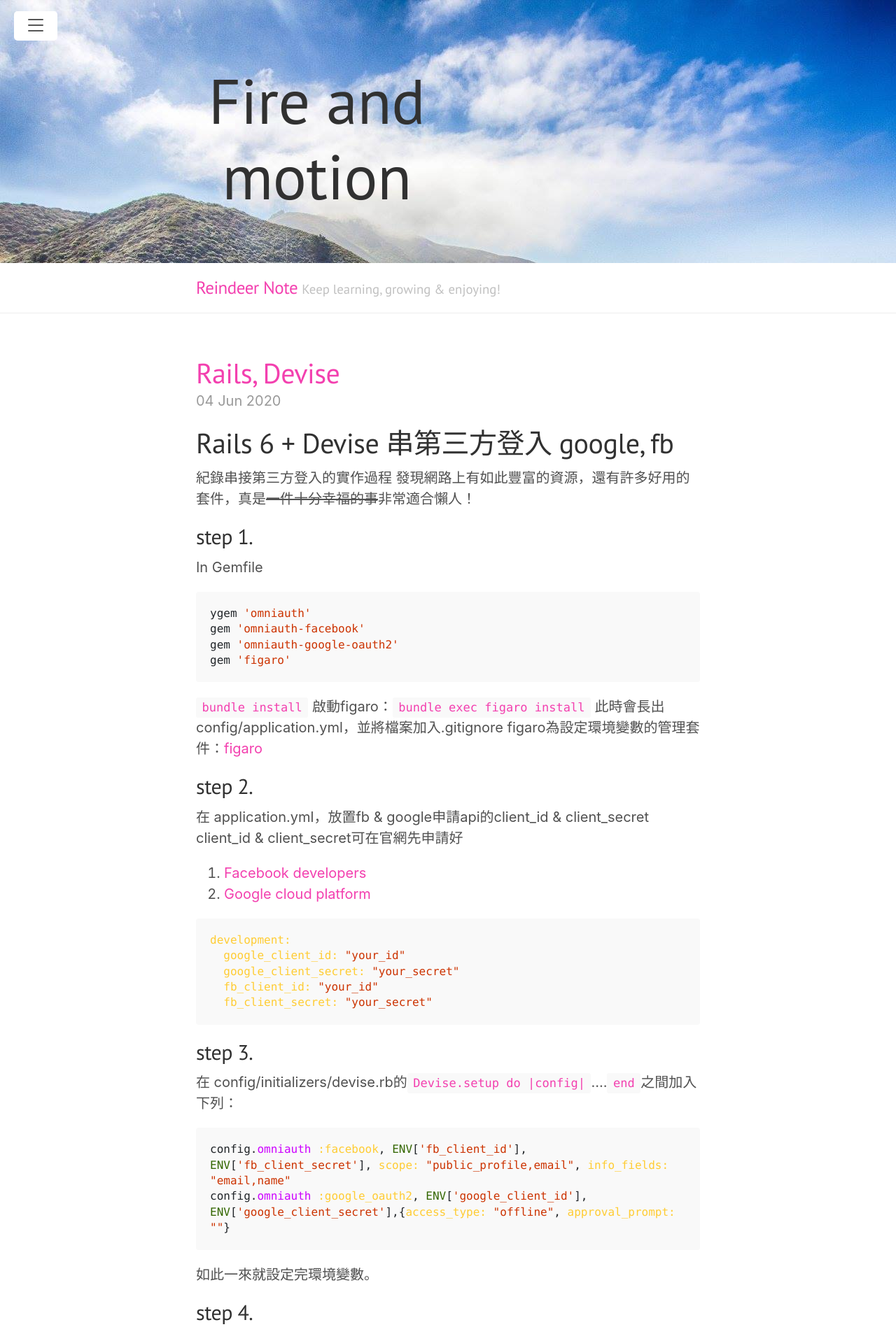
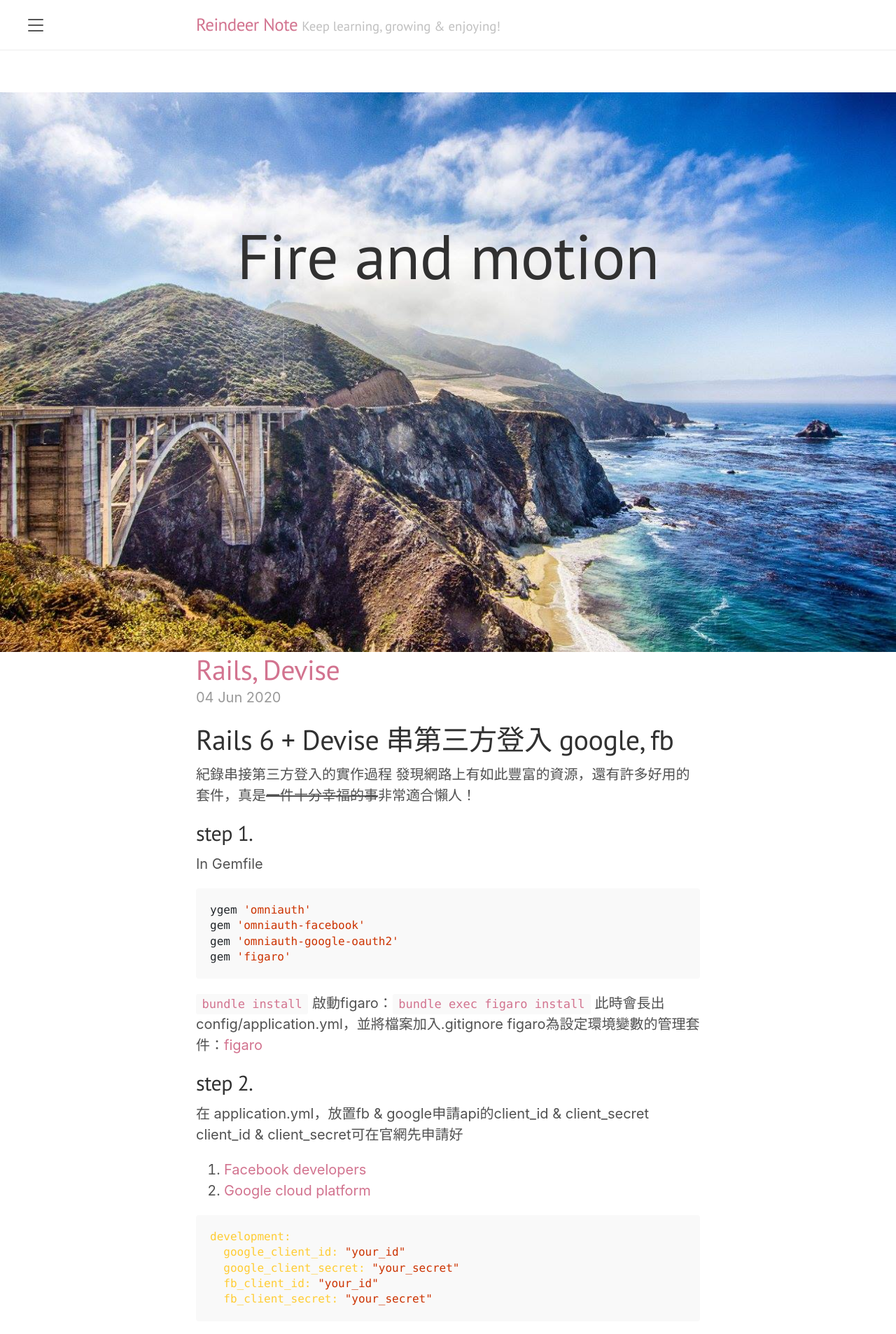
Before and after one commit to lindawu100/lindawu100.github.io, a Jekyll site: the page built from index.html, in a window 1280 px wide. Shown: the top 1907 px of the page at 70% size. Built offline with Jekyll 4.4.1, drawn with Linux system fonts in a browser that asks for light colours; the list of posts is cut into pages by our own code.

Commit message:
adjust banner & color

```diff
--- a/_includes/banner.html
+++ b/_includes/banner.html
@@ -1,9 +1,9 @@
 <section id="banner" class="py-5 d-none d-sm-block">
-  <div class="primary-overlay text-white">
+  <div class="primary-overlay">
     <div class="container">
       <div class="row">
-        <div class="col-md-6 text-center">
-          <h1 class="display-3 pt-4">
+        <div class="col-md-12 text-center">
+          <h1 class="display-3 pt-5 mt-5">
             Fire and motion
           </h1>
         </div>
--- a/_layouts/default.html
+++ b/_layouts/default.html
@@ -8,7 +8,6 @@
   <body class="theme-base-0g">
 
     {% include sidebar.html %}
-    {% include banner.html %}
 
     <!-- Wrap is the content to shift when toggling the sidebar. We wrap the
          content to avoid any CSS collisions with our real content. -->
@@ -21,7 +20,7 @@
           </h3>
         </div>
       </div>
-
+      {% include banner.html %}
       <div class="container content">
         {{ content }}
       </div>
--- a/public/css/lanyon.css
+++ b/public/css/lanyon.css
@@ -470,12 +470,12 @@
 .theme-base-0g .sidebar,
 .theme-base-0g .sidebar-toggle:active,
 .theme-base-0g #sidebar-checkbox:checked ~ .sidebar-toggle {
-  background-color: #F340AF;
+  background-color: #D2738F;
 }
 .theme-base-0g .container a,
 .theme-base-0g .sidebar-toggle,
 .theme-base-0g .related-posts li a:hover {
-  color: #F340AF;
+  color: #D2738F;
 }
 
 /* Red */
--- a/public/css/new.css
+++ b/public/css/new.css
@@ -1,3 +1,9 @@
-#banner {
+#banner{
   background: url("../banner.jpg");
+  background-repeat: no-repeat;
+  background-size: cover;
+  height: 800px;
 }
+h1{
+  color: #D2738F;
+}
--- a/public/css/poole.css
+++ b/public/css/poole.css
@@ -155,7 +155,7 @@
 code {
   padding: .25em .5em;
   font-size: 85%;
-  color: #F340AF;
+  color: #D2738F;
   background-color: #f9f9f9;
   border-radius: 3px;
 }
```
